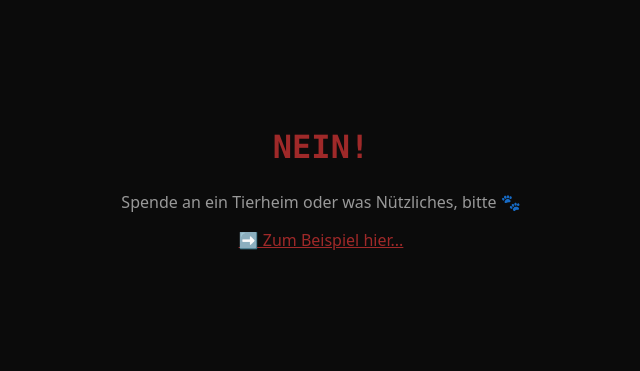
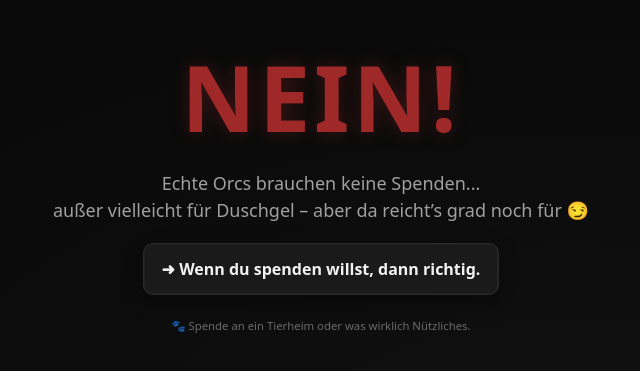
Before and after one commit to TheOrc81/doNo, a plain HTML site: page index.html in a window 1280 px wide. Shown: the part 215-586 px from the top of the page, without its empty margins (319-959 px from the left). Drawn offline with Linux system fonts and the light colour scheme.

Commit message:
Revise HTML structure and styling
Updated page title and Open Graph meta tags. Improved styles and layout for better presentation.

```diff
--- a/index.html
+++ b/index.html
@@ -2,44 +2,109 @@
 <html lang="de">
 <head>
   <meta charset="UTF-8">
-  <meta name="viewport" content="width=device-width, initial-scale=1.0">
-  <title>Spende lieber sinnvoll</title>
+  <meta name="viewport" content="width=device-width,initial-scale=1">
+  <title>Echte Orcs brauchen keine Spenden</title>
+
+  <meta property="og:title" content="Echte Orcs brauchen keine Spenden">
+  <meta property="og:description" content="...außer vielleicht für Duschgel. Aber da reicht's grad noch für.">
+  <meta property="og:type" content="website">
+  <meta property="og:url" content="https://theorc81.github.io/doNo/">
+  <meta name="theme-color" content="#111111">
+
   <style>
+    :root {
+      --bg:#0b0b0b;
+      --fg:#f2f2f2;
+      --muted:#a0a0a0;
+      --orc:#9f2929;
+      --btn:#1a1a1a;
+      --btnHover:#222;
+      --focus:#e04b4b;
+    }
+    * { box-sizing:border-box }
+    html,body { height:100%; margin:0; }
     body {
-      font-family: system-ui, sans-serif;
-      background: #0b0b0b;
-      color: #f8f8f8;
-      display: flex;
-      justify-content: center;
-      align-items: center;
-      height: 100vh;
-      text-align: center;
-      margin: 0;
+      font-family: system-ui, Segoe UI, Roboto, Helvetica, Arial, sans-serif;
+      background: radial-gradient(1200px 600px at 70% 85%, #111 0, #0b0b0b 60%, #080808 100%);
+      color: var(--fg);
+      display:flex;
+      align-items:center;
+      justify-content:center;
+      text-align:center;
+      padding:24px;
     }
+    main { width:min(92vw,720px); }
     h1 {
-      font-size: 2rem;
-      max-width: 600px;
-      line-height: 1.4;
+      font-size:clamp(40px,8vw,90px);
+      margin:0 0 12px 0;
+      color:var(--orc);
+      text-shadow:0 0 18px rgba(159,41,41,.35);
+      animation:throb 1.8s ease-in-out infinite;
+      font-weight:900;
+      letter-spacing:0.04em;
     }
-    .orc {
-      color: #9f2929;
-      font-weight: bold;
-      font-family: "Consolas", monospace;
+    @keyframes throb {
+      0%,100%{transform:scale(1);}
+      50%{transform:scale(1.03);}
     }
     p {
-      margin-top: 1em;
-      color: #999;
+      margin:0.4rem 0 1.2rem;
+      color:var(--muted);
+      font-size:clamp(16px,2.5vw,18px);
+      line-height:1.5;
     }
-    a {
-      color: #9f2929;
+    .cta {
+      display:inline-flex;
+      align-items:center;
+      gap:.6rem;
+      padding:14px 18px;
+      border-radius:10px;
+      background:var(--btn);
+      border:1px solid #2a2a2a;
+      font-weight:700;
+      text-decoration:none;
+      color:var(--fg);
+      box-shadow:0 6px 18px rgba(0,0,0,.45), inset 0 0 0 1px rgba(255,255,255,.03);
+      transition:transform .08s ease, background .15s ease, border-color .15s ease;
     }
+    .cta:hover {
+      background:var(--btnHover);
+      transform:translateY(-1px);
+      border-color:#333;
+    }
+    .cta:focus-visible {
+      outline:3px solid var(--focus);
+      outline-offset:3px;
+    }
+    footer { margin-top:20px; font-size:.85rem; color:#6a6a6a; }
+    code { background:#131313; padding:.15rem .35rem; border-radius:6px; border:1px solid #222; }
   </style>
 </head>
 <body>
-  <div>
-    <h1 class="orc">NEIN!</h1>
-    <p>Spende an ein Tierheim oder was Nützliches, bitte 🐾</p>
-    <p><a href="https://gprivate.com/6ivx1" target="_blank">➡️ Zum Beispiel hier...</a></p>
-  </div>
+  <main>
+    <h1>NEIN!</h1>
+    <p>
+      Echte Orcs brauchen keine Spenden...<br>
+      außer vielleicht für Duschgel – aber da reicht’s grad noch für 😏
+    </p>
+    <a class="cta" id="donolink" rel="noopener noreferrer" target="_blank"
+       href="https://gprivate.com/6ivx1">
+      ➜ Wenn du spenden willst, dann richtig.
+    </a>
+    <footer>
+      <small>🐾 Spende an ein Tierheim oder was wirklich Nützliches.</small>
+    </footer>
+  </main>
+
+  <script>
+    // Optional: Auto-Redirect, wenn ?r=1 gesetzt ist
+    (function() {
+      const params = new URLSearchParams(location.search);
+      if (params.get("r") === "1") {
+        const href = document.getElementById("donolink").href;
+        setTimeout(() => location.href = href, 300);
+      }
+    })();
+  </script>
 </body>
 </html>
```
